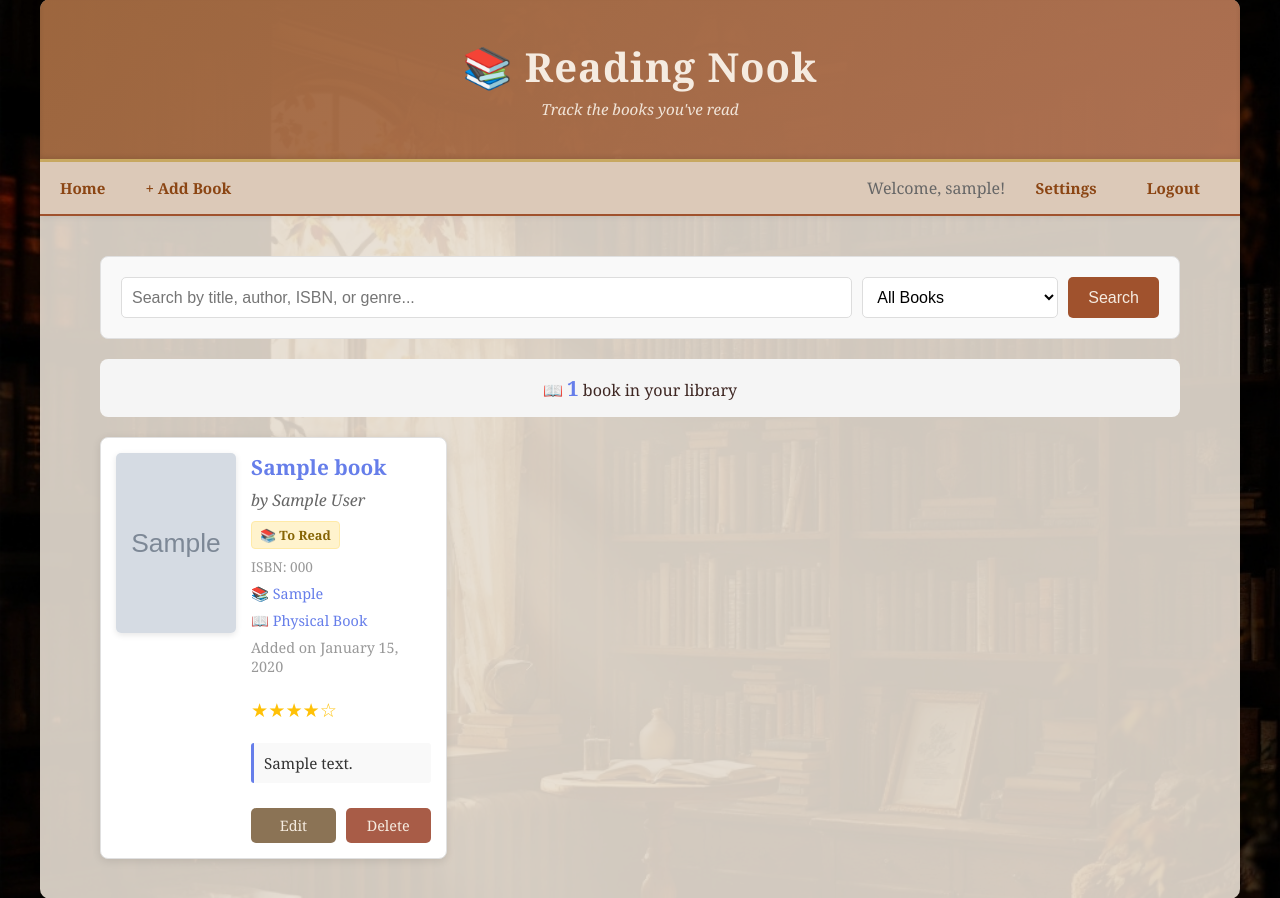
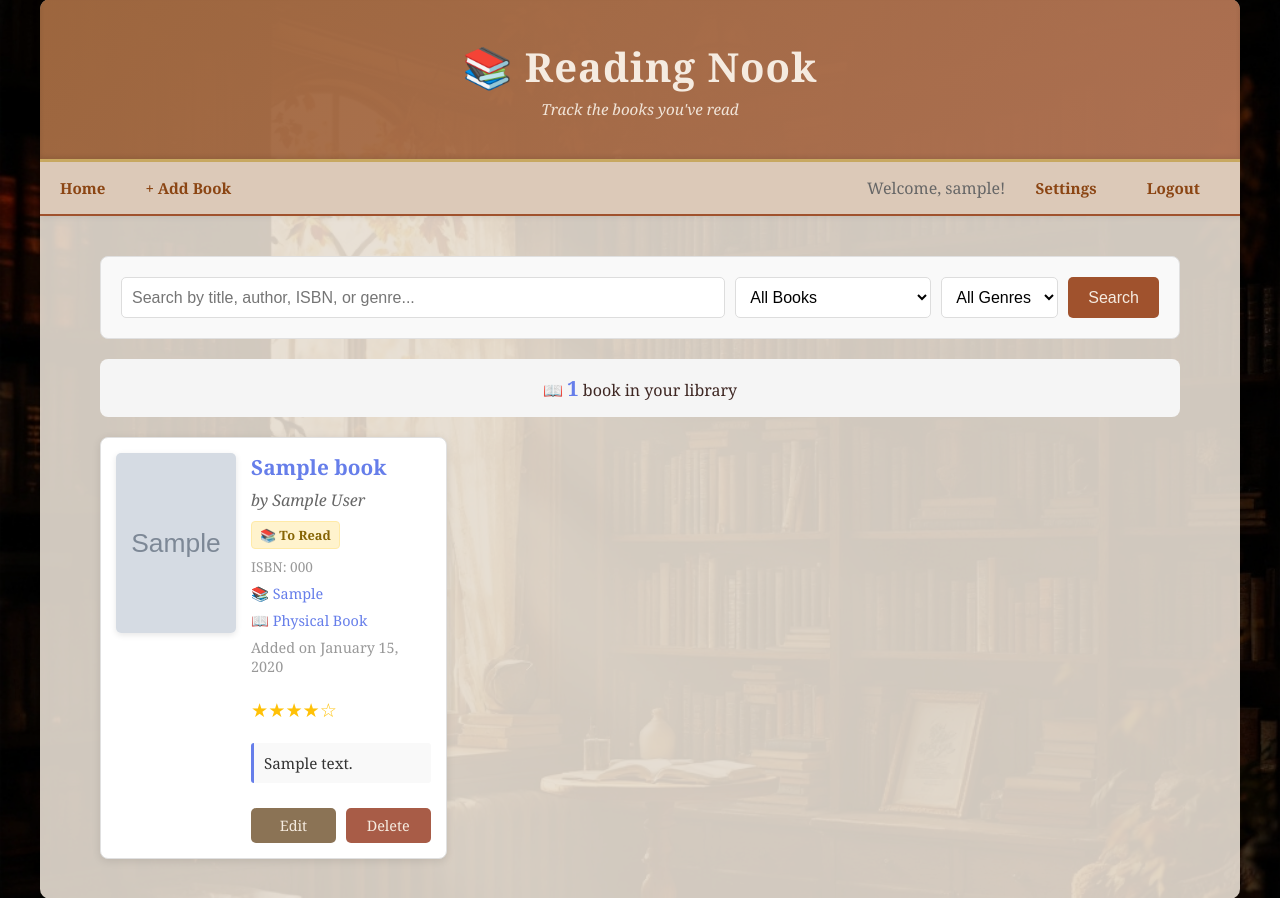
Before and after one commit to pagyP/readingnook, a Flask app: page / in a window 1280 px wide. Shown: the part 21-919 px from the top of the page. Run offline with Flask 3, Linux system fonts and the light colour scheme; a user stored in the database is signed in; tables that the repository leaves empty hold one stand-in row (values such as "Sample post"); grey boxes marked "Sample" are stand-in pictures; some libraries are stand-ins or nearby versions.

Commit message:
adds organising books by genre

```diff
--- a/app.py
+++ b/app.py
@@ -1476,17 +1476,33 @@ def reset_password():
 def index():
     search_query = request.args.get('search', '').strip()
     status_filter = request.args.get('status', 'all').strip()
+    genre_filter = request.args.get('genre', 'all').strip()
 
     # Validate status_filter to prevent invalid values
     VALID_STATUSES = ('all', 'to_read', 'currently_reading', 'read')
     if status_filter not in VALID_STATUSES:
         status_filter = 'all'
 
+    # Build list of genres for the current user to populate the UI
+    genres = [g[0] for g in db.session.query(Book.genre).filter(
+        Book.user_id == current_user.id,
+        Book.genre != None,
+        Book.genre != ''
+    ).distinct().order_by(Book.genre).all()]
+
+    # Validate genre_filter
+    if genre_filter != 'all' and genre_filter not in genres:
+        genre_filter = 'all'
+
     query = Book.query.filter_by(user_id=current_user.id)
 
     # Apply status filter
     if status_filter and status_filter != 'all':
         query = query.filter_by(status=status_filter)
+
+    # Apply genre filter
+    if genre_filter and genre_filter != 'all':
+        query = query.filter(Book.genre == genre_filter)
 
     # Apply search filter
     if search_query:
@@ -1501,7 +1517,14 @@ def index():
 
     books = query.order_by(Book.date_added.desc()).all()
 
-    return render_template('index.html', books=books, search_query=search_query, status_filter=status_filter)
+    return render_template(
+        'index.html',
+        books=books,
+        search_query=search_query,
+        status_filter=status_filter,
+        genres=genres,
+        genre_filter=genre_filter
+    )
 
 @app.route('/add', methods=['GET', 'POST'])
 @login_required
--- a/templates/index.html
+++ b/templates/index.html
@@ -312,7 +312,7 @@
 {% endblock %}
 
 {% block content %}
-    {% if books or search_query or status_filter != 'all' %}
+    {% if books or search_query or status_filter != 'all' or genre_filter != 'all' %}
         <div class="search-container">
             <form method="GET" class="search-form">
                 <input type="text" name="search" placeholder="Search by title, author, ISBN, or genre..." value="{{ search_query }}">
@@ -322,8 +322,14 @@
                     <option value="currently_reading" {% if status_filter == 'currently_reading' %}selected{% endif %}>📖 Currently Reading</option>
                     <option value="read" {% if status_filter == 'read' %}selected{% endif %}>✓ Read</option>
                 </select>
+                <select name="genre" class="search-form-select">
+                    <option value="all" {% if genre_filter == 'all' %}selected{% endif %}>All Genres</option>
+                    {% for g in genres %}
+                        <option value="{{ g }}" {% if genre_filter == g %}selected{% endif %}>{{ g }}</option>
+                    {% endfor %}
+                </select>
                 <button type="submit" class="btn btn-primary">Search</button>
-                {% if search_query or status_filter != 'all' %}
+                {% if search_query or status_filter != 'all' or genre_filter != 'all' %}
                     <a href="{{ url_for('index') }}" class="btn btn-secondary">Clear</a>
                 {% endif %}
             </form>
```
